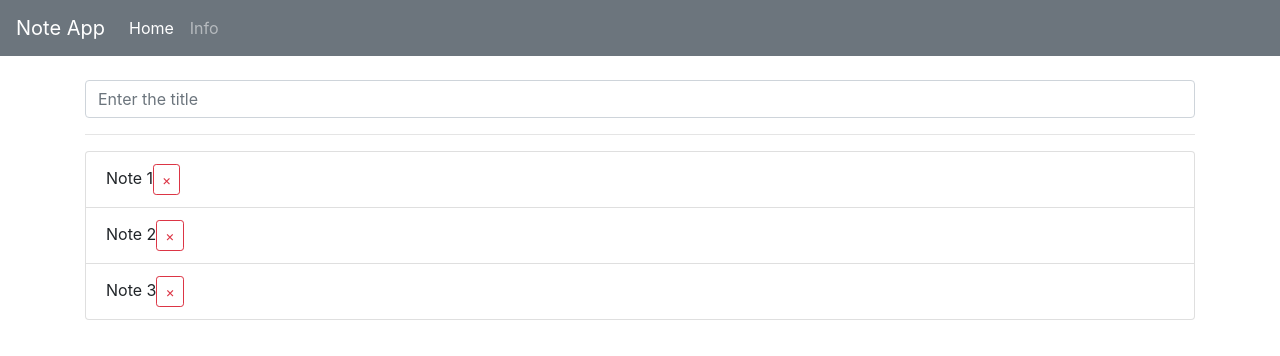
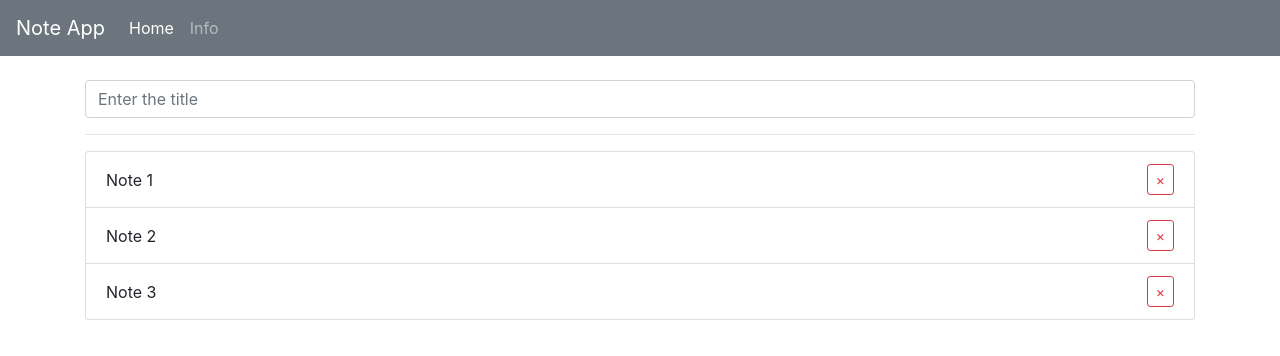
Before and after one commit to elis-11/app-5, a React (Create React App) app: page / in a window 1280 px wide. Shown: the top 356 px of the page. Built offline with nearby package versions, Linux system fonts and the light colour scheme.

Commit message:
styled buttons

```diff
--- a/src/components/Notes.js
+++ b/src/components/Notes.js
@@ -3,7 +3,7 @@ export const Notes = ({notes}) => {
         <ul className="list-group">
             {notes.map(note => (
             <li
-             className="list-group-item"
+             className="list-group-item note"
              key={note.id}
              >
                  {note.title}
--- a/src/index.scss
+++ b/src/index.scss
@@ -2,14 +2,19 @@
 
 body {
   margin: 0;
-  font-family: -apple-system, BlinkMacSystemFont, 'Segoe UI', 'Roboto', 'Oxygen',
-    'Ubuntu', 'Cantarell', 'Fira Sans', 'Droid Sans', 'Helvetica Neue',
+  font-family: -apple-system, BlinkMacSystemFont, "Segoe UI", "Roboto", "Oxygen",
+    "Ubuntu", "Cantarell", "Fira Sans", "Droid Sans", "Helvetica Neue",
     sans-serif;
   -webkit-font-smoothing: antialiased;
   -moz-osx-font-smoothing: grayscale;
 }
 
 code {
-  font-family: source-code-pro, Menlo, Monaco, Consolas, 'Courier New',
+  font-family: source-code-pro, Menlo, Monaco, Consolas, "Courier New",
     monospace;
 }
+.note {
+  display: flex;
+  justify-content: space-between;
+  align-items: center;
+}
```
